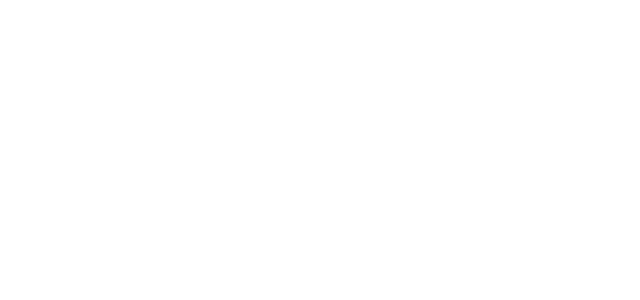
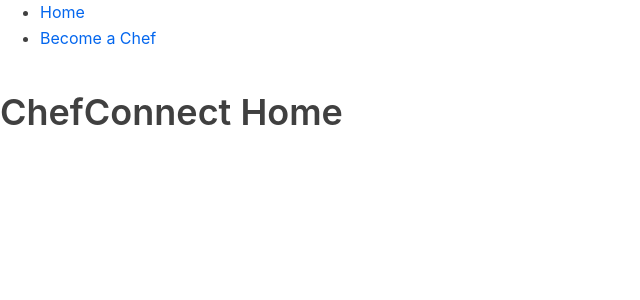
Before and after one commit to danielbrathwaite/ChefConnect, a React (Vite) app in the folder packages/react-frontend/: page / in a window 1280 px wide. Before the commit this address had no page. Shown: the top 300 px of the page, without its empty margins (0-640 px from the left). Built offline with nearby package versions, Linux system fonts and the light colour scheme.

Commit message:
added tabs

```diff
--- /dev/null
+++ b/packages/react-frontend/src/HomePage.jsx
@@ -0,0 +1,6 @@
+
+const Home = () => {
+    return <h1>ChefConnect Home</h1>;
+  };
+
+  export default Home;
--- a/packages/react-frontend/src/Layout.jsx
+++ b/packages/react-frontend/src/Layout.jsx
@@ -10,7 +10,7 @@
             <Link to="/">Home</Link>
           </li>
           <li>
-            <Link to="/createProfile">ChefProfile</Link>
+            <Link to="/createProfile">Become a Chef</Link>
           </li>
         </ul>
       </nav>
--- a/packages/react-frontend/src/MyApp.jsx
+++ b/packages/react-frontend/src/MyApp.jsx
@@ -1,6 +1,7 @@
 // src/MyApp.jsx
 import React, {useState, useEffect} from 'react';
 import ChefProfile from './ChefProfile';
+import HomePage from './HomePage'
 import Layout from './Layout';
 import {
   BrowserRouter as Router,
@@ -23,9 +24,16 @@
     // </div>
 
     <Router>
-        <Routes>
+      <Routes>
+        <Route path="/" element={<Layout />}>
+          <Route index element={<HomePage />} />
+          <Route path="/createProfile"  element={<ChefProfile handleSubmit={updateList}/>} />
+        </Route>
+      </Routes>
+        {/* <Routes>
+          <Route path="/" element={<HomePage/>} />
           <Route path="/createProfile" element={<ChefProfile handleSubmit={updateList} />} />
-        </Routes>
+        </Routes> */}
     </Router>
   );
 }
```
